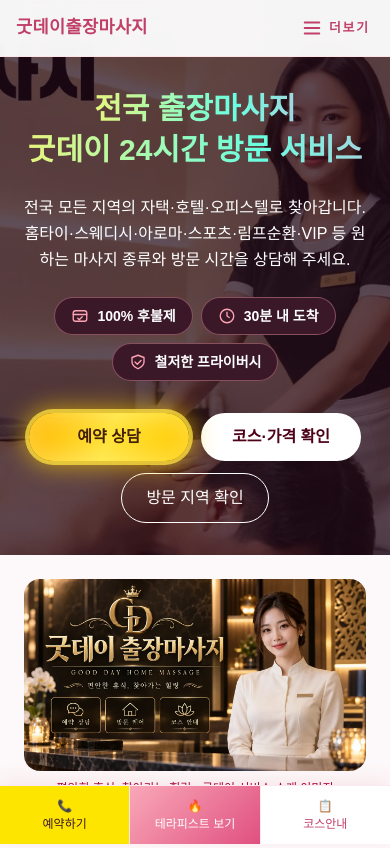
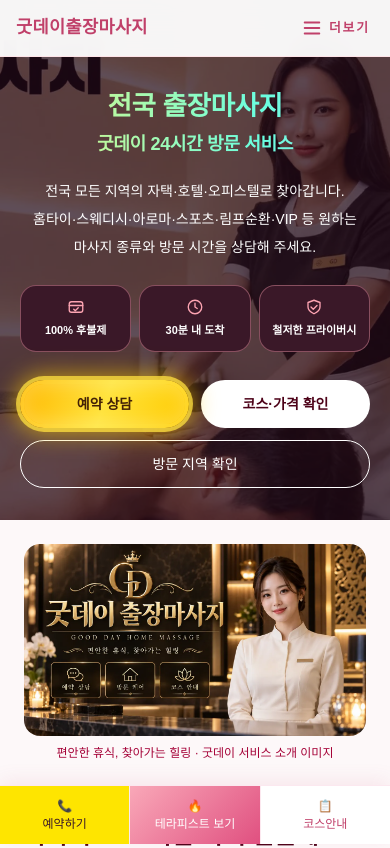
Before and after one commit to kimguang323/goodday-massage, a Next.js app: page / in a window 390 px wide. Shown: the top 848 px of the page. Built offline with nearby package versions, Linux system fonts and the light colour scheme.

Commit message:
Align homepage hero text badges and booking links for mobile

```diff
--- a/src/App.tsx
+++ b/src/App.tsx
@@ -981,25 +981,25 @@
           <div className="absolute inset-0" style={{ background: 'rgba(35,10,25,0.72)' }} />
         </div>
         {/* Content */}
-        <div className="relative z-10 max-w-5xl mx-auto px-6 py-8 sm:py-16 text-center text-white">
-          <h1 className="text-3xl sm:text-5xl font-bold leading-snug"><span className="nationwide-color-slide">전국 출장마사지</span><br /><span className="nationwide-color-slide">굿데이 24시간 방문 서비스</span></h1>
-          <p className="mt-6 leading-relaxed">전국 모든 지역의 자택·호텔·오피스텔로 찾아갑니다.<br />홈타이·스웨디시·아로마·스포츠·림프순환·VIP 등 원하는 마사지 종류와 방문 시간을 상담해 주세요.</p>
-          <ul aria-label="서비스 핵심 포인트" className="mt-6 flex flex-wrap justify-center gap-2 sm:gap-3">
+        <div className="relative z-10 w-full max-w-5xl mx-auto px-5 py-8 sm:px-6 sm:py-16 text-center text-white">
+          <h1 className="font-bold leading-snug tracking-tight"><span className="nationwide-color-slide block whitespace-nowrap text-[clamp(1.65rem,6.8vw,3rem)]">전국 출장마사지</span><span className="nationwide-color-slide mt-2 block whitespace-nowrap text-[clamp(1.05rem,4.65vw,3rem)]">굿데이 24시간 방문 서비스</span></h1>
+          <p className="mx-auto mt-5 max-w-2xl break-keep text-balance text-sm leading-7 sm:text-base">전국 모든 지역의 자택·호텔·오피스텔로 찾아갑니다.<br />홈타이·스웨디시·아로마·스포츠·림프순환·VIP 등 원하는 마사지 종류와 방문 시간을 상담해 주세요.</p>
+          <ul aria-label="서비스 핵심 포인트" className="mx-auto mt-6 grid max-w-xl grid-cols-3 gap-2 sm:gap-3">
             {[
               { label: '100% 후불제', icon: <><rect x="3" y="5" width="18" height="14" rx="3" /><path d="M3 10h18m-12 5 2 2 4-4" /></> },
               { label: '30분 내 도착', icon: <><circle cx="12" cy="12" r="9" /><path d="M12 7v5l3 2" /></> },
               { label: '철저한 프라이버시', icon: <><path d="M12 3 4 6v6c0 5 8 9 8 9s8-4 8-9V6l-8-3Z" /><path d="m8 12 3 3 5-5" /></> },
             ].map(point => (
-              <li key={point.label} className="flex items-center gap-2 rounded-full border border-rose-300/40 bg-[#3a1828] px-4 py-2 text-sm font-semibold text-white">
+              <li key={point.label} className="flex min-w-0 flex-col items-center justify-center gap-1.5 rounded-2xl border border-rose-300/40 bg-[#3a1828] px-1 py-3 text-[10px] font-semibold text-white min-[375px]:text-[11px] sm:flex-row sm:gap-2 sm:px-3 sm:text-sm">
                 <svg aria-hidden="true" focusable="false" width="18" height="18" viewBox="0 0 24 24" fill="none" stroke="#fda4b2" strokeWidth="1.8" strokeLinecap="round" strokeLinejoin="round" className="shrink-0">{point.icon}</svg>
-                <span>{point.label}</span>
+                <span className="whitespace-nowrap">{point.label}</span>
               </li>
             ))}
           </ul>
-          <div className="flex flex-wrap justify-center gap-3 mt-8">
-            <Link to="/contact" className="booking-shimmer inline-flex h-12 w-40 items-center justify-center rounded-full bg-yellow-300 text-rose-950 px-3 font-semibold">예약 상담</Link>
-            <Link to="/services" className="inline-flex h-12 w-40 items-center justify-center rounded-full bg-white text-rose-950 px-3 font-semibold">코스·가격 확인</Link>
-            <Link to="/cities" className="rounded-full border border-white px-6 py-3">방문 지역 확인</Link>
+          <div className="mx-auto mt-7 grid max-w-xl grid-cols-2 gap-3 sm:grid-cols-3">
+            <Link to="/contact" className="booking-shimmer inline-flex h-12 items-center justify-center whitespace-nowrap rounded-full bg-yellow-300 text-rose-950 px-3 text-sm font-semibold">예약 상담</Link>
+            <Link to="/services" className="inline-flex h-12 items-center justify-center whitespace-nowrap rounded-full bg-white text-rose-950 px-3 text-sm font-semibold">코스·가격 확인</Link>
+            <Link to="/cities" className="col-span-2 inline-flex h-12 items-center justify-center whitespace-nowrap rounded-full border border-white px-3 text-sm sm:col-span-1">방문 지역 확인</Link>
           </div>
         </div>
         {/* Scroll hint */}
```
